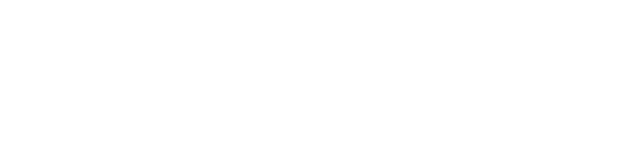
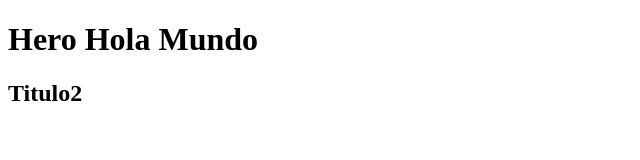
Before and after one commit to ProfeMan/proyecto-git-02, a plain HTML site: page index.html in a window 1280 px wide. Shown: the whole page, without its empty margins (0-640 px from the left). Drawn offline with Linux system fonts and the light colour scheme.

Commit message:
Agrego h2

```diff
--- a/index.html
+++ b/index.html
@@ -6,6 +6,7 @@
     <title>git02</title>
 </head>
 <body>
-
+    <h1>Hero Hola Mundo</h1>
+    <h2>Titulo2</h2>
 </body>
 </html>
```
